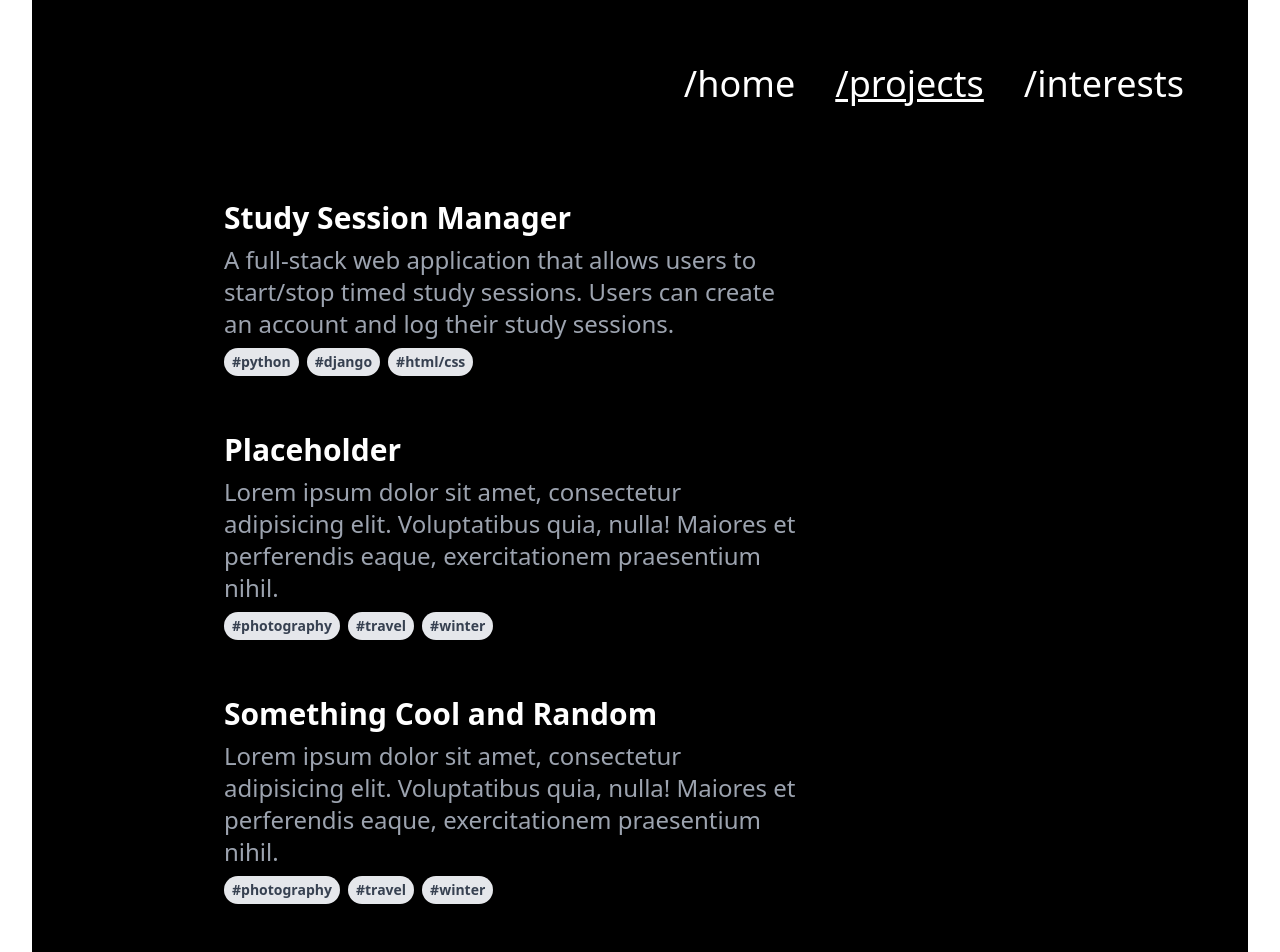
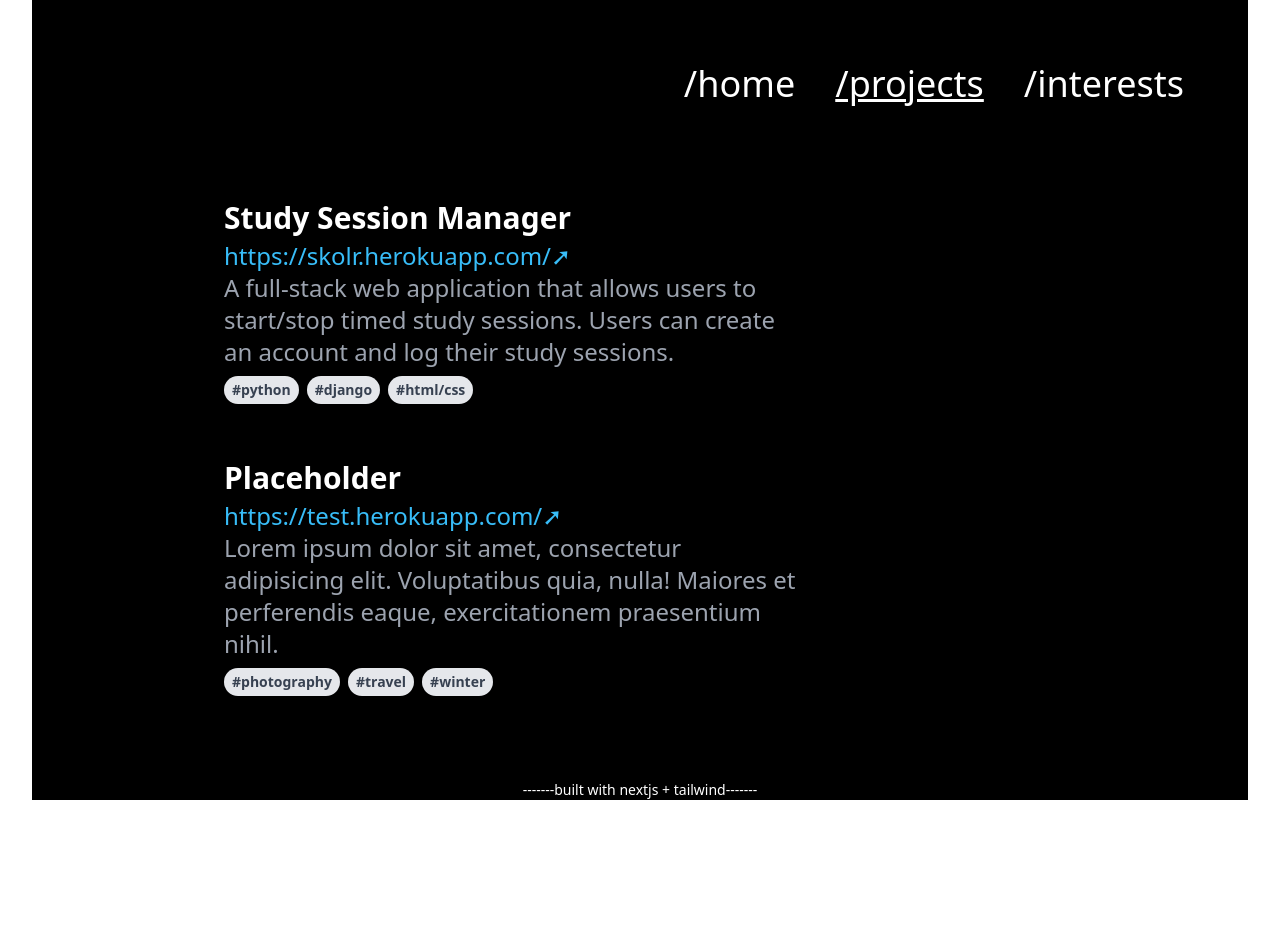
Before and after one commit to dannykd/portfolio-site, a Next.js app: page /projects in a window 1280 px wide. Shown: the top 952 px of the page. After the commit the page ends 800 px from the top, so only its background shows below. Built offline with nearby package versions, Linux system fonts and the light colour scheme.

Commit message:
added links

```diff
--- a/pages/projects.js
+++ b/pages/projects.js
@@ -21,8 +21,12 @@ function Projects() {
           </div>
           <div clasName="flex flex-col">
             <div className="flex mt-8 md:mt-16">
+
                         <div className="max-w-xl rounded overflow-hidden shadow-lg ml-8 md:ml-48 mb-8 md:mb-12 pt-8">
-                            <div className="font-bold text-xl md:text-3xl mb-2 text-white rounded-lg">Study Session Manager</div>
+                            <div className="font-bold text-xl md:text-3xl mb-1 text-white rounded-lg">Study Session Manager</div>
+                                <a href="https://skolr.herokuapp.com/" className="hover:font-semibold text-sky-400 text-m md:text-2xl pb-2">
+                                https://skolr.herokuapp.com/➚
+                                </a>
                                 <p className="text-gray-400 text-l md:text-2xl pb-2">
                                  A full-stack web application that allows users to start/stop timed study sessions. Users can create an account and log their study sessions.
                                 </p>
@@ -34,7 +38,10 @@ function Projects() {
                         </div>
 
                         <div className="max-w-xl rounded overflow-hidden shadow-lg ml-8 md:ml-48 mb-8 md:mb-12">
-                            <div className="font-bold text-xl md:text-3xl mb-2 text-white rounded-lg">Placeholder</div>
+                            <div className="font-bold text-xl md:text-3xl mb-1 text-white rounded-lg">Placeholder</div>
+                                <a href="https://skolr.herokuapp.com/" className="hover:font-semibold text-sky-400 text-m md:text-2xl pb-2">
+                                https://test.herokuapp.com/➚
+                                </a>
                                 <p className="text-gray-400 text-l md:text-2xl pb-2">
                                 Lorem ipsum dolor sit amet, consectetur adipisicing elit. Voluptatibus quia, nulla! Maiores et perferendis eaque, exercitationem praesentium nihil.
                                 </p>
@@ -45,16 +52,6 @@ function Projects() {
                             </div>
 
 
-                        <div className="max-w-xl rounded overflow-hidden shadow-lg ml-8 md:ml-48 mb-8 md:mb-12">
-                            <div className="font-bold text-xl md:text-3xl mb-2 text-white rounded-lg">Something Cool and Random</div>
-                                <p className="text-gray-400 text-l md:text-2xl pb-2">
-                                Lorem ipsum dolor sit amet, consectetur adipisicing elit. Voluptatibus quia, nulla! Maiores et perferendis eaque, exercitationem praesentium nihil.
-                                </p>
-
-                                <span className="inline-block bg-gray-200 rounded-full px-2 py-1 text-sm font-semibold text-gray-700 mr-2 mb-2">#photography</span>
-                                <span className="inline-block bg-gray-200 rounded-full px-2 py-1 text-sm font-semibold text-gray-700 mr-2 mb-2">#travel</span>
-                                <span className="inline-block bg-gray-200 rounded-full px-2 py-1 text-sm font-semibold text-gray-700 mr-2 mb-2">#winter</span>
-                            </div>
             </div>
 
 
```
